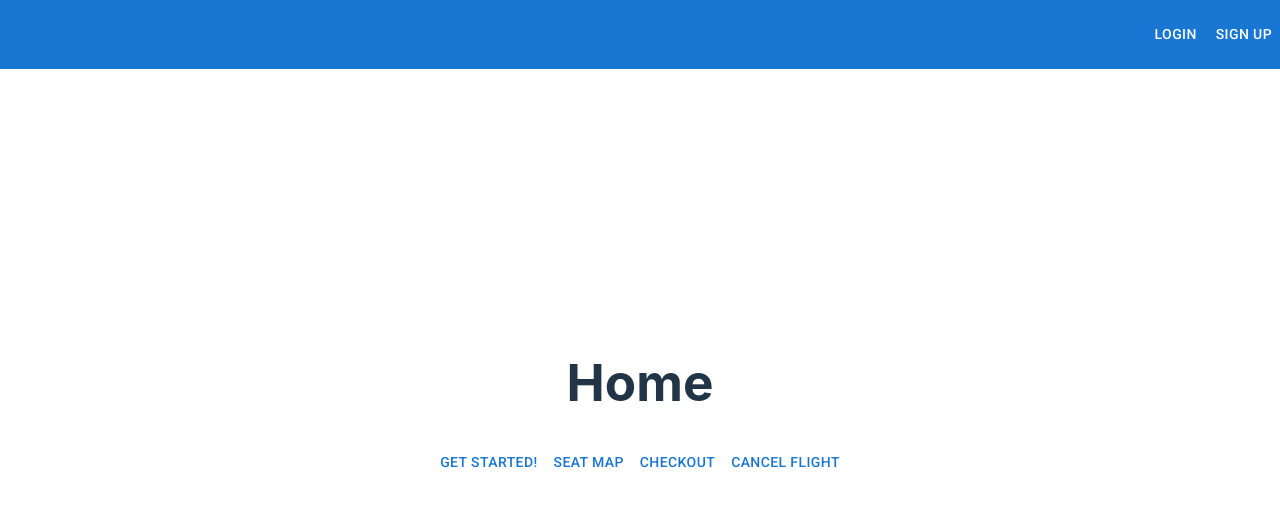
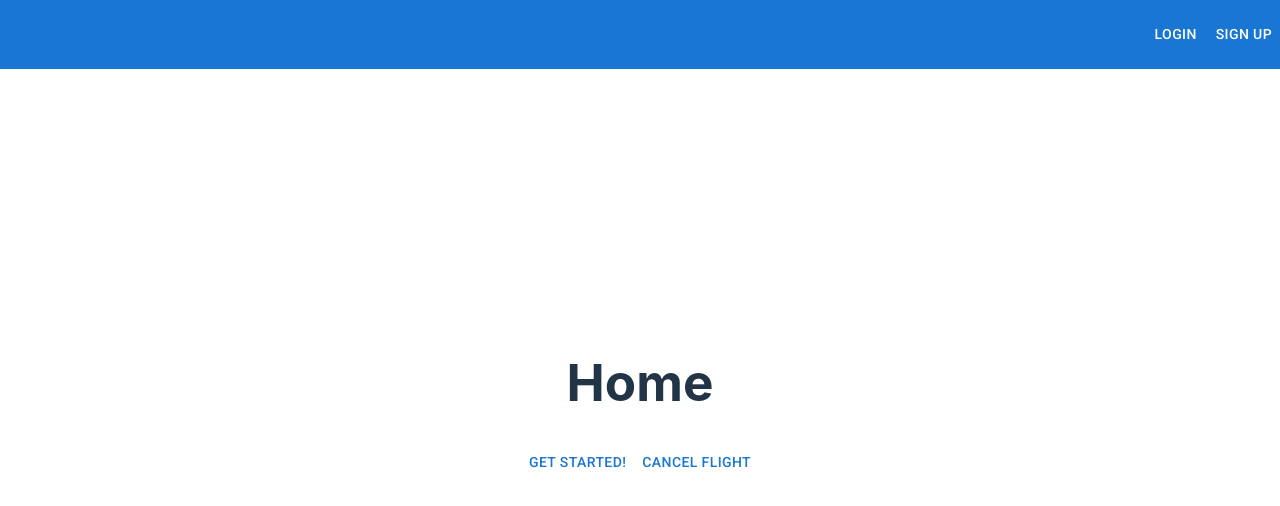
Before and after one commit to nicholasnikolov90/Flight-Reservation-System, a React (Vite) app in the folder client/: page / in a window 1280 px wide. Shown: the top 506 px of the page. Built offline with nearby package versions, Linux system fonts and the light colour scheme.

Commit message:
Add cancel flight notification and remove unused routes

```diff
--- a/client/src/views/CancelFlight.tsx
+++ b/client/src/views/CancelFlight.tsx
@@ -4,7 +4,8 @@ import { useState } from "react";
 const CancelFlight = () => {
   const [bookingId, setBookingId] = useState<string>("");
   const handleCancel = () => {
-    console.log("cancel flight");
+    // TODO: Await cancel flight api
+    alert(`Flight ${bookingId} has been cancelled`);
   };
   return (
     <div>
--- a/client/src/views/Home.tsx
+++ b/client/src/views/Home.tsx
@@ -37,8 +37,6 @@ const Home = () => {
       </AppBar>
       <h1>Home</h1>
       <Button onClick={() => navigate("/browseflight")}> Get started! </Button>
-      <Button onClick={() => navigate("/seatmap")}> Seat map </Button>
-      <Button onClick={() => navigate("/checkout")}> Checkout </Button>
       <Button onClick={() => navigate("/cancelflight")}> Cancel Flight </Button>
     </div>
   );
```
